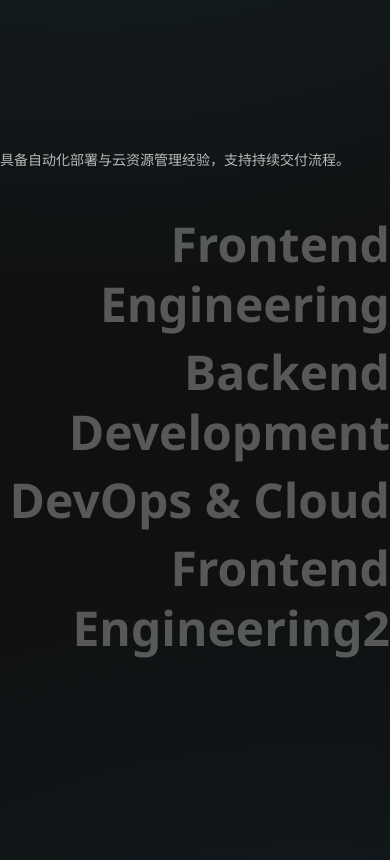
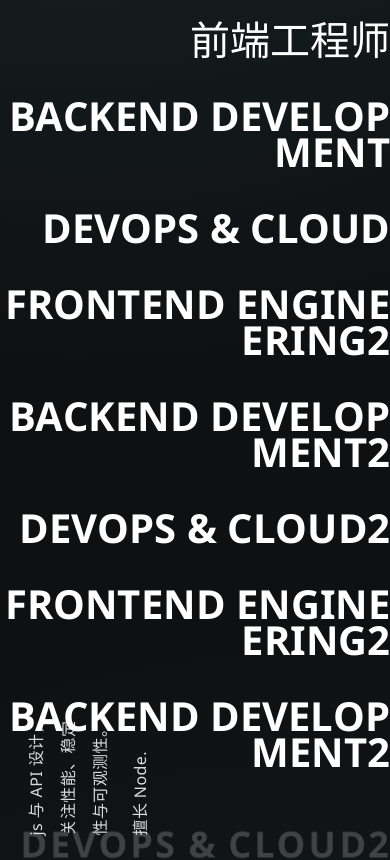
Before and after one commit to achelie/developer_portfolio, a React (Vite) app: page / in a window 390 px wide. Shown: the part 1020-1880 px from the top of the page. Built offline with nearby package versions, Linux system fonts and the light colour scheme.

Commit message:
将skill完成

```diff
--- a/src/components/About.tsx
+++ b/src/components/About.tsx
@@ -4,8 +4,47 @@ import { skills } from '../data/skills'
 export default function About() {
   const [selectedSkillId, setSelectedSkillId] = useState<string>(skills[0]?.id || '')
   const [highlightedIds, setHighlightedIds] = useState<Set<string>>(new Set())
+  const [isDescFixed, setIsDescFixed] = useState(false)
+  const [descTop, setDescTop] = useState(0)
+  const [descLeft, setDescLeft] = useState(0)
+  const [isDescVisible, setIsDescVisible] = useState(true)
   const skillRefsMap = useRef<Map<string, HTMLParagraphElement>>(new Map())
   const sectionRef = useRef<HTMLElement>(null)
+  const descContainerRef = useRef<HTMLDivElement>(null)
+
+  const renderSkillName = (name: string, isActive: boolean) => {
+    const chars = Array.from(name)
+    const totalDuration = 600 // ms
+    const staggerAmount = 300 // ms
+
+    return chars.map((char, index) => {
+      const displayChar = char === ' ' ? '\u00A0' : char
+
+      // 归一化进度
+      const progress = index / (chars.length - 1 || 1)
+
+      // 前密后疏的 delay 计算
+      const delay = isActive
+        ? Math.pow(progress, 0.6) * staggerAmount
+        : Math.pow(1 - progress, 0.6) * staggerAmount
+
+      return (
+        <span
+          key={`${name}-${index}`}
+          className={`inline-block will-change-[opacity,transform] transition-all text-white ${
+            isActive ? 'opacity-100 translate-y-0 scale-100' : 'opacity-20 translate-y-4 scale-90'
+          }`}
+          style={{
+            transitionDuration: `${totalDuration}ms`,
+            transitionDelay: `${delay}ms`,
+            transitionTimingFunction: 'cubic-bezier(0.22, 1, 0.36, 1)',
+          }}
+        >
+          {displayChar}
+        </span>
+      )
+    })
+  }
 
   const areSetsEqual = useCallback((a: Set<string>, b: Set<string>) => {
     if (a.size !== b.size) return false
@@ -16,7 +55,7 @@ export default function About() {
   useEffect(() => {
     let rafId: number | null = null
 
-    const getLineY = () => window.innerHeight * 0.4
+    const getLineY = () => window.innerHeight * 0.5
 
     const update = () => {
       const targetY = getLineY()
@@ -29,11 +68,11 @@ export default function About() {
         const rect = el.getBoundingClientRect()
         const center = rect.top + rect.height / 2
 
-        // 如果元素中心在40%线之上，则高亮
+        // 如果元素中心在50%线之上，则高亮
         if (center <= targetY) {
           newHighlighted.add(skillId)
 
-          // 在高亮的元素中找离40%线最近的
+          // 在高亮的元素中找离50%线最近的
           const dist = Math.abs(center - targetY)
           if (dist < closestHighlightedDistance) {
             closestHighlightedDistance = dist
@@ -44,9 +83,21 @@ export default function About() {
 
       setHighlightedIds((prev) => (areSetsEqual(prev, newHighlighted) ? prev : newHighlighted))
 
-      // 确保selectedSkillId是高亮集合中离40%线最近的，这样描述和高亮才会同步
+      // 确保selectedSkillId是高亮集合中离50%线最近的，这样描述和高亮才会同步
       if (closestHighlightedId && closestHighlightedId !== selectedSkillId) {
         setSelectedSkillId(closestHighlightedId)
+      }
+
+      // 检查最后一个skill是否到达视口20%线
+      const lastSkillId = skills[skills.length - 1]?.id
+      if (lastSkillId) {
+        const lastSkillEl = skillRefsMap.current.get(lastSkillId)
+        if (lastSkillEl) {
+          const rect = lastSkillEl.getBoundingClientRect()
+          const lineY20 = window.innerHeight * 0.2
+          // 如果最后一个skill的bottom还在20%线之上，显示描述；否则隐藏
+          setIsDescVisible(rect.bottom > lineY20)
+        }
       }
 
       rafId = null
@@ -71,30 +122,145 @@ export default function About() {
 
   }, [areSetsEqual, selectedSkillId])
 
+  // 管理描述容器的fixed/relative定位
+  useEffect(() => {
+    let rafId: number | null = null
+
+    const updateDescPosition = () => {
+      if (!sectionRef.current || !descContainerRef.current) {
+        rafId = null
+        return
+      }
+
+      const sectionRect = sectionRef.current.getBoundingClientRect()
+      const sectionBottom = sectionRect.bottom
+      const sectionTop = sectionRect.top
+      const sectionLeft = sectionRect.left
+      const viewportHeight = window.innerHeight
+      const descHeight = descContainerRef.current.offsetHeight
+      const targetY = viewportHeight * 0.5 - descHeight / 2 // 视口中间，垂直居中
+
+      // 检查section是否在视口范围内
+      const sectionVisible = sectionBottom > 0 && sectionTop < viewportHeight
+
+      if (!sectionVisible) {
+        setIsDescFixed(false)
+        setDescTop(0)
+      } else {
+        // 计算fixed位置时，确保不超出section的上下边界
+        let fixedTop = targetY
+
+        // 如果超出section上边界，使用section的top位置
+        if (sectionTop > targetY) {
+          fixedTop = sectionTop
+        }
+
+        // 如果超出section下边界，调整使其不超过section底部
+        if (sectionTop + sectionRect.height - descHeight < targetY) {
+          fixedTop = sectionTop + sectionRect.height - descHeight
+        }
+
+        setIsDescFixed(true)
+        setDescTop(Math.max(0, fixedTop))
+
+        // 更新left值用于fixed定位
+        setDescLeft(sectionLeft)
+      }
+
+      rafId = null
+    }
+
+    const onScroll = () => {
+      if (rafId != null) return
+      rafId = requestAnimationFrame(updateDescPosition)
+    }
+
+    updateDescPosition()
+
+    window.addEventListener('scroll', onScroll, { passive: true })
+    window.addEventListener('resize', onScroll, { passive: true })
+
+    return () => {
+      if (rafId != null) cancelAnimationFrame(rafId)
+      window.removeEventListener('scroll', onScroll)
+      window.removeEventListener('resize', onScroll)
+    }
+  }, [])
+
   return (
     <section ref={sectionRef} className="w-full px-0 py-24 sm:px-6" id="about">
       <div className="mb-10 flex items-end justify-between gap-4">
-        <h2 className="text-3xl font-semibold text-white sm:text-4xl">关于我</h2>
-        <span className="text-xs uppercase tracking-[0.3em] text-white/45">Skills</span>
       </div>
 
-      <div className="grid gap-10 md:grid-cols-2">
-        {/* 左侧描述，只显示距离40%线最近的skill的描述 */}
-        <ul className="space-y-4 text-left text-sm leading-7 text-white/70">
+      <div className="grid gap-10 md:grid-cols-2 relative">
+        {/* 左侧描述容器，占位用 */}
+        <div className="md:h-full">
+          {/* 实际描述内容，根据isDescFixed切换fixed/relative */}
+          <div
+            ref={descContainerRef}
+            className={`${isDescFixed ? 'fixed' : 'relative'} pointer-events-none`}
+            style={
+              isDescFixed
+                ? {
+                    top: `${descTop}px`,
+                    left: `${descLeft}px`,
+                    width: 'calc(50% - 20px)',
+                  }
+                : {}
+            }
+          >
+            <ul
+              className={`relative min-h-[12rem] transition-opacity duration-500 ease-out ${
+                isDescVisible && highlightedIds.size > 0
+                  ? 'opacity-100 pointer-events-auto'
+                  : 'opacity-0 pointer-events-none'
+              }`}
+            >
               {skills.map((skill) => (
                 <li
                   key={skill.id}
-              className={`transition-all duration-500 overflow-hidden ${
-                selectedSkillId === skill.id ? 'opacity-100 max-h-96' : 'opacity-0 max-h-0'
+                  className={`absolute inset-0 flex items-center justify-start transition-all duration-300 ease-out ${
+                    selectedSkillId === skill.id
+                      ? 'opacity-100 translate-y-0 scale-100'
+                      : 'opacity-0 translate-y-3 scale-95'
                   }`}
                 >
-              {skill.description}
+                  <div>
+                    {(() => {
+                      const raw = skill.description || ''
+                      const parts = raw.split(/(?<=[。.!?])\s*/)
+                      const first = (parts[0] || '').trim()
+                      const second = parts.slice(1).join(' ').trim()
+                      // 视觉上 box 被翻转，当前是右句在先，左句在后，故这里颠倒渲染顺序
+                      return (
+                        <p
+                          className="max-w-[22rem] text-balance text-left text-base sm:text-lg leading-8 sm:leading-9 text-white/85 font-medium tracking-wide"
+                          style={{
+                            transform: 'rotate(-90deg)',
+                            whiteSpace: 'normal',
+                            display: 'inline-block',
+                          }}
+                        >
+                          {second ? (
+                            <>
+                              <span className="block">{second}</span>
+                              <span className="block mt-2">{first}</span>
+                            </>
+                          ) : (
+                            <span className="block">{first}</span>
+                          )}
+                        </p>
+                      )
+                    })()}
+                  </div>
                 </li>
               ))}
             </ul>
+          </div>
+        </div>
 
-        {/* 右侧技能名称：在40%线以上的高亮，下面的变灰，可同时多个高亮 */}
-        <div className="space-y-2 text-right flex flex-col justify-center h-full">
+        {/* 右侧技能名称：在50%线以上的高亮，下面的变灰，可同时多个高亮 */}
+        <div className="space-y-10 sm:space-y-25 text-right flex flex-col justify-center h-full">
           {skills.map((skill) => (
             <p
               key={skill.id}
@@ -106,13 +272,14 @@ export default function About() {
                 }
               }}
               data-skill-id={skill.id}
-              className={`text-5xl sm:text-6xl lg:text-7xl font-semibold leading-tight transition-all duration-300 cursor-pointer ${
+              className={`about uppercase font-bold text-right text-[40px] lg:text-[100px] first-p leading-[0.9] sm:leading-[0.88] transition-all duration-300 cursor-pointer ${
                 highlightedIds.has(skill.id)
-                  ? 'text-white drop-shadow-[0_0_24px_rgba(125,211,252,0.45)]'
+                  ? 'text-white'
                   : 'text-white/30 hover:text-white/50'
               }`}
+              style={{ backgroundPositionX: '0%' }}
             >
-              {skill.name}
+              {renderSkillName(skill.name, highlightedIds.has(skill.id))}
             </p>
           ))}
         </div>
--- a/src/data/skills.ts
+++ b/src/data/skills.ts
@@ -8,7 +8,7 @@ export interface Skill {
 export const skills: Skill[] = [
   {
     id: 'frontend',
-    name: 'Frontend Engineering',
+    name: '前端工程师',
     description:
       '专注 React + TypeScript 架构设计，重视可维护组件与交互体验。',
   },
@@ -30,28 +30,28 @@ export const skills: Skill[] = [
   },
   {
     id: 'backend2',
-    name: '',
+    name: 'Backend Development2',
     description: '擅长 Node.js 与 API 设计，关注性能、稳定性与可观测性。',
   },
   {
     id: 'devops2',
-    name: '',
+    name: 'DevOps & Cloud2',
     description: '具备自动化部署与云资源管理经验，支持持续交付流程。',
   },
   {
     id: 'frontend3',
-    name: '',
+    name: 'Frontend Engineering2',
     description:
       '专注 React + TypeScript 架构设计，重视可维护组件与交互体验。',
   },
   {
     id: 'backend3',
-    name: '',
+    name: 'Backend Development2',
     description: '擅长 Node.js 与 API 设计，关注性能、稳定性与可观测性。',
   },
   {
     id: 'devops3',
-    name: '',
+    name: 'DevOps & Cloud2',
     description: '具备自动化部署与云资源管理经验，支持持续交付流程。',
   },
 ]
```
Lines whose indentation alone changed are shown as unchanged.
